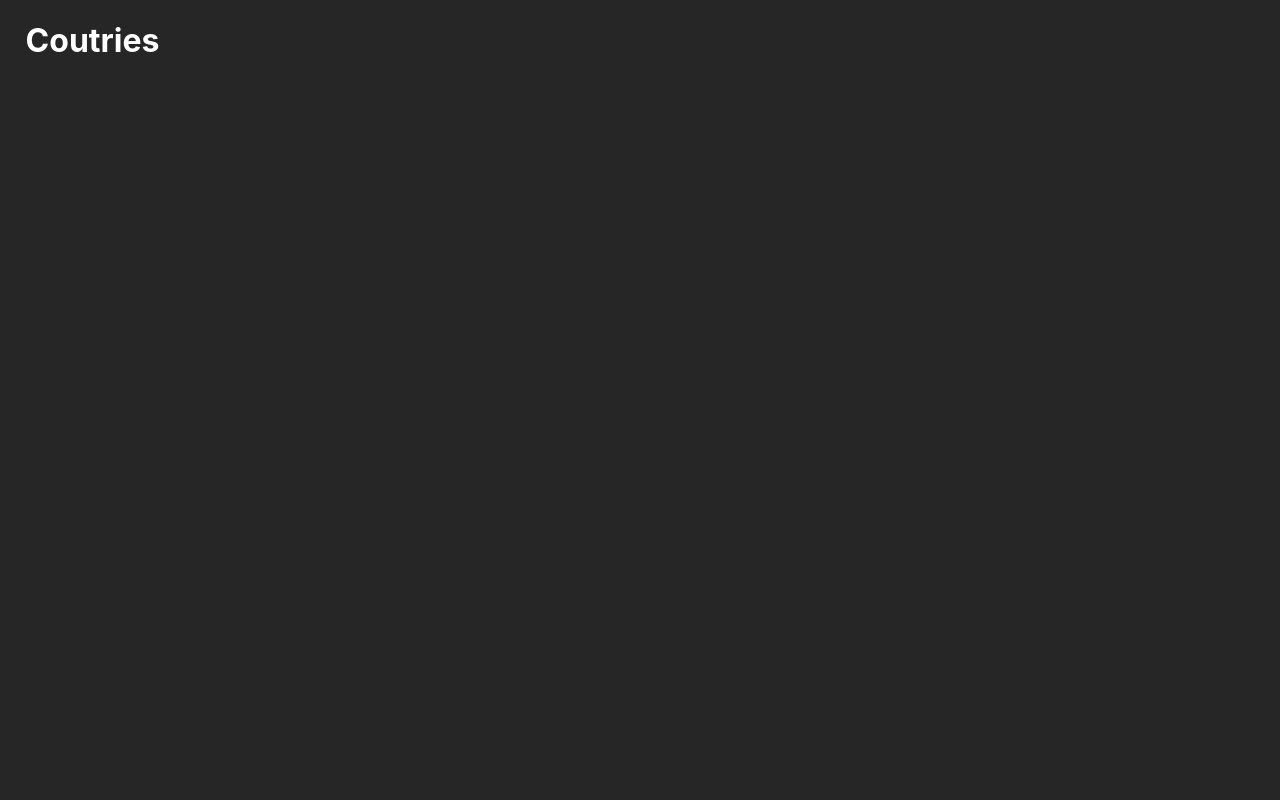
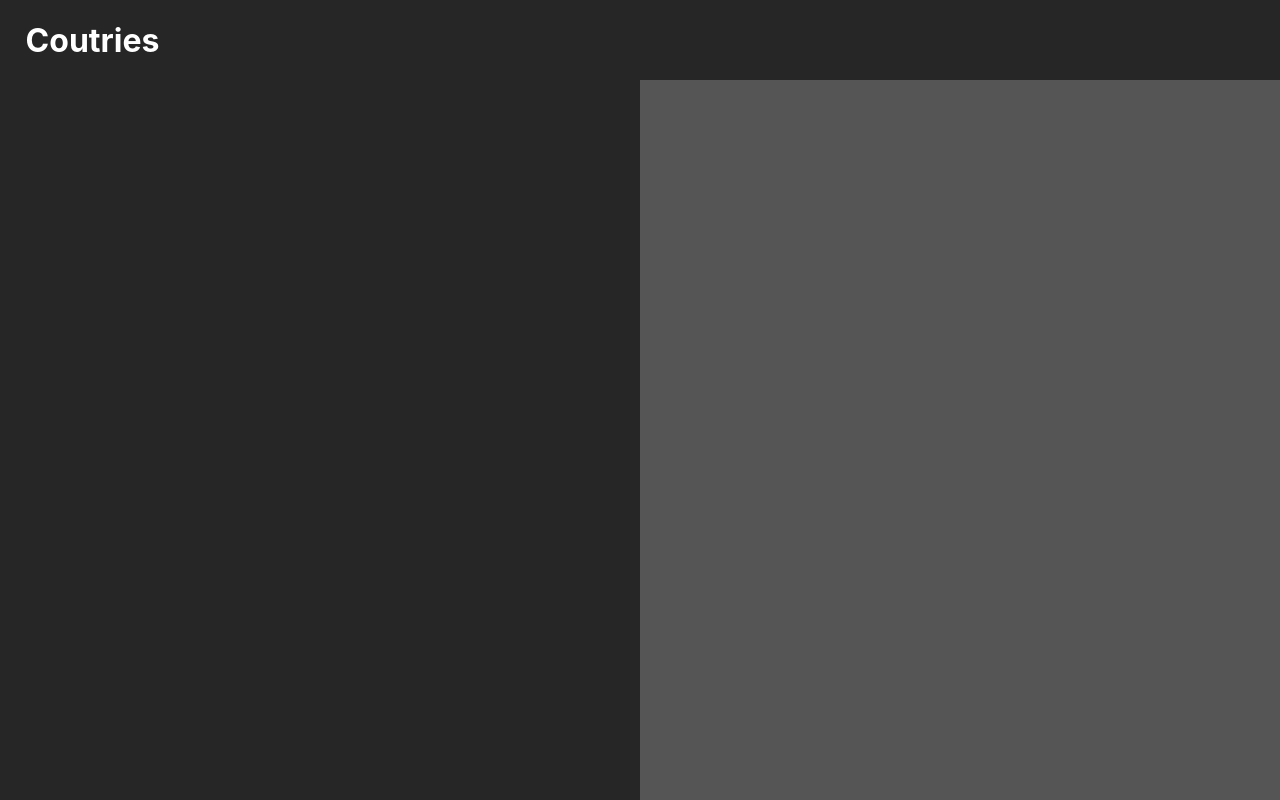
Before and after one commit to Geostartico/Trusted-list-browser, a React (Create React App) app in the folder src/trusted_list/: page / in a window 1280 px wide. Built offline with nearby package versions, Linux system fonts and the light colour scheme.

Commit message:
Start working on container div

```diff
--- a/src/trusted_list/src/Header.tsx
+++ b/src/trusted_list/src/Header.tsx
@@ -14,7 +14,8 @@ class Header extends Component<HeaderProps, HeaderState> {
         title: 'Coutries',
     };
 
-    constructor(props: HeaderProps) {  super(props);
+    constructor(props: HeaderProps) {
+        super(props);
         this.state = {
             advanced: false,
         };
--- a/src/trusted_list/src/index.css
+++ b/src/trusted_list/src/index.css
@@ -15,9 +15,12 @@ code {
     monospace;
 }
 
+div {
+    background-color: var(--main-bg-color);
+}
+
 .header {
     height: 10vh;
-    background-color: var(--main-bg-color);
     color: white;
     display: flex;
 }
@@ -27,6 +30,15 @@ code {
 }
 
 .mainContainer {
-    background-color: var(--main-bg-color);
     height: 90vh;
+    display: flex;
 }
+
+.viewer {
+    width: 50vw;
+}
+
+.filtersContainer {
+    width: 50vw;
+    background-color: #555555;
+}
--- a/src/trusted_list/src/index.tsx
+++ b/src/trusted_list/src/index.tsx
@@ -12,6 +12,12 @@ root.render(
     <Header />
     <div className = 'mainContainer'>
 
+        <div className = 'viewer'>
+        </div>
+
+        <div className = 'filtersContainer'>
+        </div>
+
     </div>
   </React.StrictMode>
 );
```
Also changed, not shown: src/trusted_list/src/CountriesViewer.tsx (+7 -15 lines).
